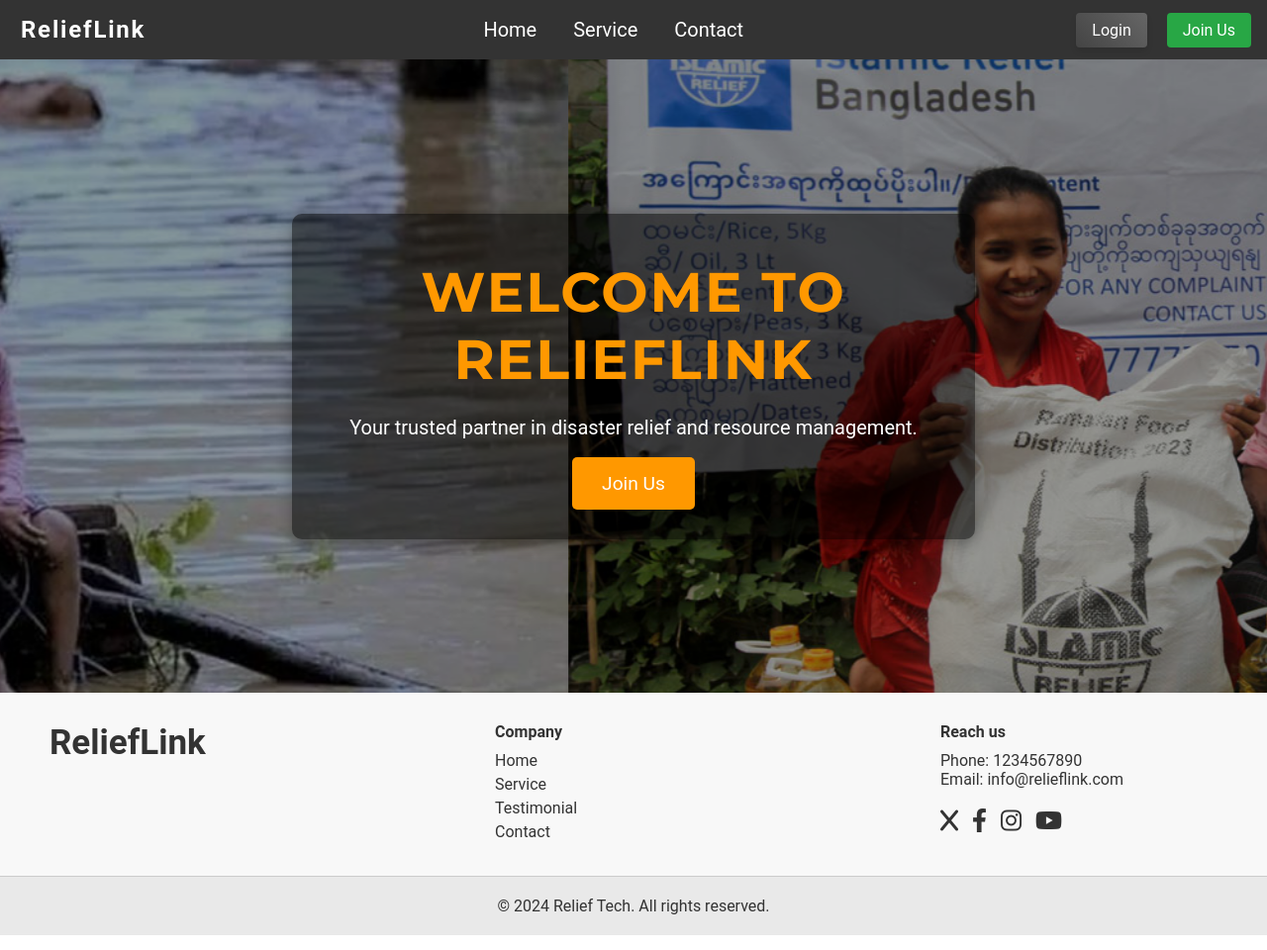
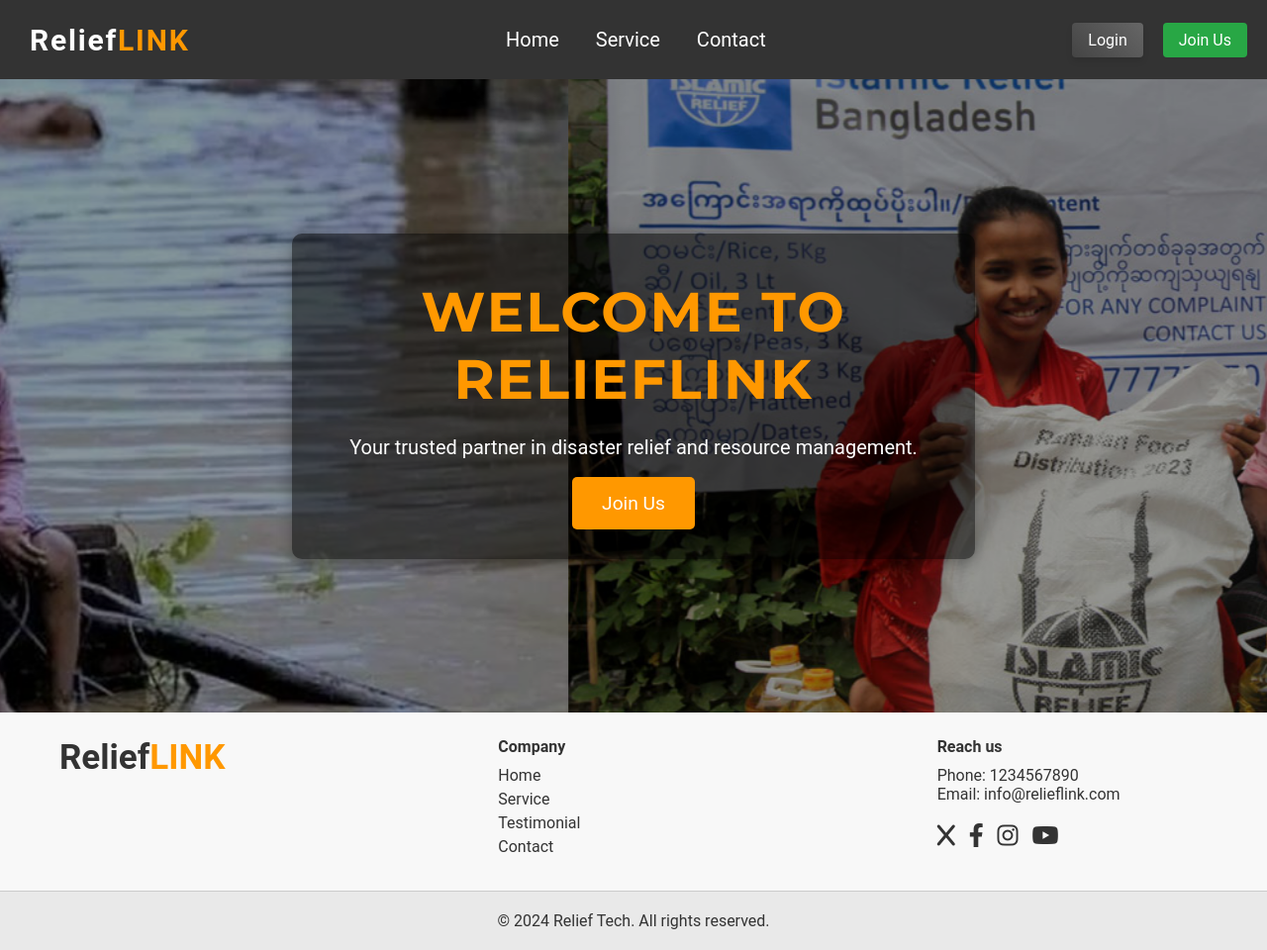
Before and after one commit to TahmidMuntaser/ReliefLink, a Django app: page / in a window 1280 px wide. Shown: the whole page at 99% size. Run offline with Django 5.2, Linux system fonts and the light colour scheme.

Commit message:
home link fixed

```diff
--- a/ReliefLink/global/static/global/style.css
+++ b/ReliefLink/global/static/global/style.css
@@ -8,7 +8,7 @@ body {
 
 .footer {
     background-color: #f8f8f8;
-    padding: 20px 0 0 0 ;
+    padding: 15px 0 0 0 ;
     color: #333;
 }
 
@@ -17,7 +17,7 @@ body {
     justify-content: space-between;
     flex-wrap: wrap;
     max-width: 1200px;
-    margin: 0 auto;
+    margin: 0 50px;
 }
 
 .footer-section {
@@ -66,7 +66,7 @@ body {
 
 
 .social-icons a:nth-child(1):hover {
-    color: #5a5252;
+    color: #8f8484;
 }
 
 .social-icons a:nth-child(2):hover {
@@ -98,3 +98,7 @@ body {
 .footer-bottom p {
     margin: 0;
 }
+
+.highlight {
+    color: #ff9800;
+}
--- a/ReliefLink/global/templates/global/base.html
+++ b/ReliefLink/global/templates/global/base.html
@@ -1,4 +1,3 @@
-<!-- global/templates/global/base.html -->
 {% load static %}
 <!DOCTYPE html>
 <html lang="en">
@@ -16,7 +15,7 @@
     <header>
         <nav class="navbar">
             <div class="navbar-left">
-                <h1>ReliefLink</h1>
+                <h1>Relief<span class="highlight">LINK</span></h1>
             </div>
             <div class="navbar-center">
                 <ul class="nav-links">
@@ -48,12 +47,12 @@
     <footer class="footer">
         <div class="container">
             <div class="footer-section">
-                <h3>ReliefLink</h3>
+                <h3>Relief<span class="highlight">LINK</span></h3>
             </div>
             <div class="footer-section company-section">
                 <h4>Company</h4>
                 <ul>
-                    <li><a href="#">Home</a></li>
+                    <li><a href="{% url 'home' %}">Home</a></li>
                     <li><a href="#">Service</a></li>
                     <li><a href="#">Testimonial</a></li>
                     <li><a href="#">Contact</a></li>
--- a/ReliefLink/home/static/home/style.css
+++ b/ReliefLink/home/static/home/style.css
@@ -12,16 +12,16 @@
     display: flex;
     align-items: center;
     background-color: #333;
-    padding: 0 1rem;
-    height: 60px;
+    padding: 0 20px;
+    height: 80px;
     /* box-shadow: 0 2px 4px rgba(0, 0, 0, 0.1); */
 }
 
 .navbar-left h1{
     height: 50px;
-    padding: 5px;
+    padding: 10px;
     color: white;
-    font: 20px;
+    font-size: 30px;
     font-family: 'Roboto', sans-serif;
     font-weight: bold;
     display: flex;
--- a/ReliefLink/home/urls.py
+++ b/ReliefLink/home/urls.py
@@ -1,4 +1,3 @@
-# home/urls.py
 from django.urls import path
 from . import views
 
--- a/ReliefLink/home/views.py
+++ b/ReliefLink/home/views.py
@@ -1,4 +1,3 @@
-# home/views.py
 from django.shortcuts import render, redirect
 from django.contrib.auth import authenticate, login, logout
 from django.contrib.auth.decorators import login_required
```
